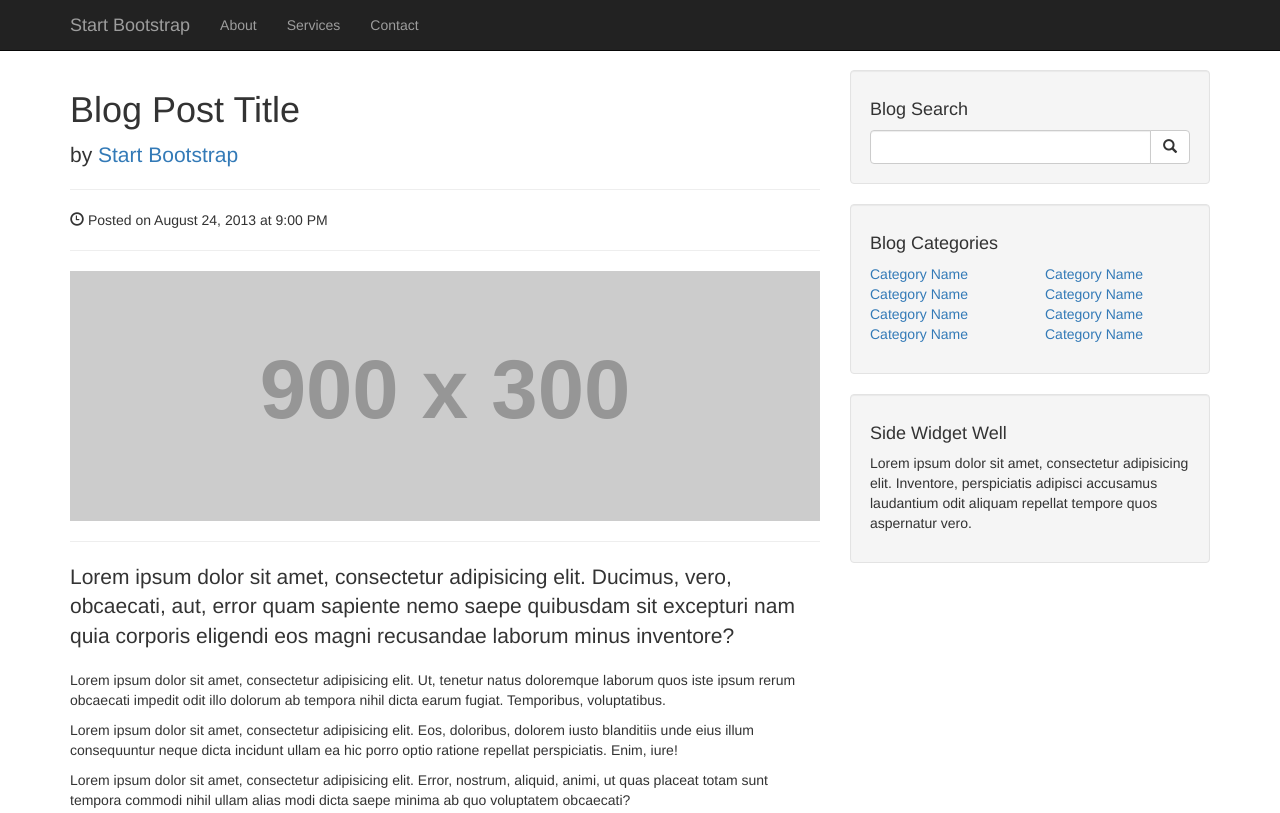
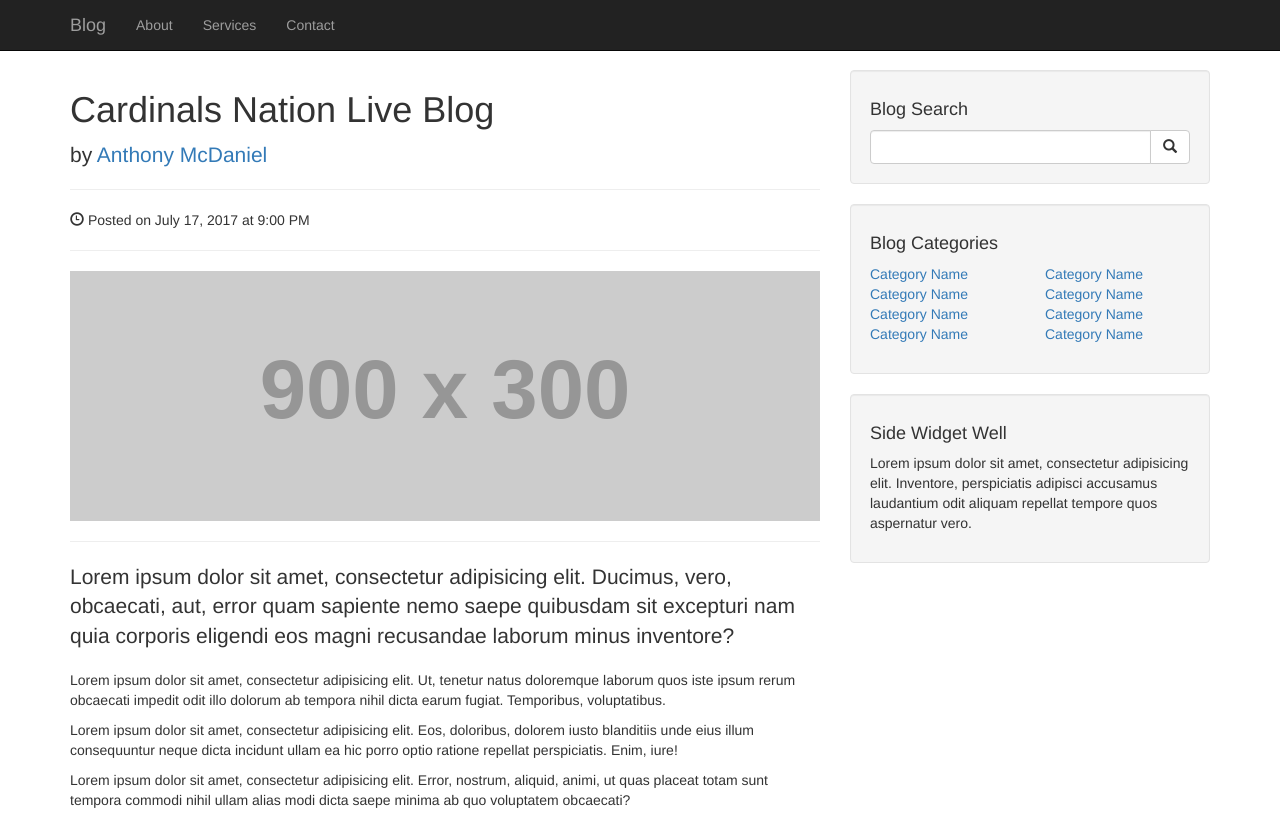
Before and after one commit to JayBoMac/Cardinals-Nation-Live-II-, a plain HTML site: page index.html in a window 1280 px wide. Shown: the top 813 px of the page. Drawn offline with Linux system fonts and the light colour scheme; placeholder pictures from the web are drawn by us.

Commit message:
Update index.html

```diff
--- a/index.html
+++ b/index.html
@@ -9,7 +9,7 @@
     <meta name="description" content="">
     <meta name="author" content="">
 
-    <title>Blog Post - Start Bootstrap Template</title>
+    <title>Cardinals Nation Live Blog</title>
 
     <!-- Bootstrap Core CSS -->
     <link href="css/bootstrap.min.css" rel="stylesheet">
@@ -39,7 +39,7 @@
                     <span class="icon-bar"></span>
                     <span class="icon-bar"></span>
                 </button>
-                <a class="navbar-brand" href="#">Start Bootstrap</a>
+                <a class="navbar-brand" href="#">Blog</a>
             </div>
             <!-- Collect the nav links, forms, and other content for toggling -->
             <div class="collapse navbar-collapse" id="bs-example-navbar-collapse-1">
@@ -71,17 +71,17 @@
                 <!-- Blog Post -->
 
                 <!-- Title -->
-                <h1>Blog Post Title</h1>
+                <h1>Cardinals Nation Live Blog</h1>
 
                 <!-- Author -->
                 <p class="lead">
-                    by <a href="#">Start Bootstrap</a>
+                    by <a href="#">Anthony McDaniel</a>
                 </p>
 
                 <hr>
 
                 <!-- Date/Time -->
-                <p><span class="glyphicon glyphicon-time"></span> Posted on August 24, 2013 at 9:00 PM</p>
+                <p><span class="glyphicon glyphicon-time"></span> Posted on July 17, 2017 at 9:00 PM</p>
 
                 <hr>
 
```
